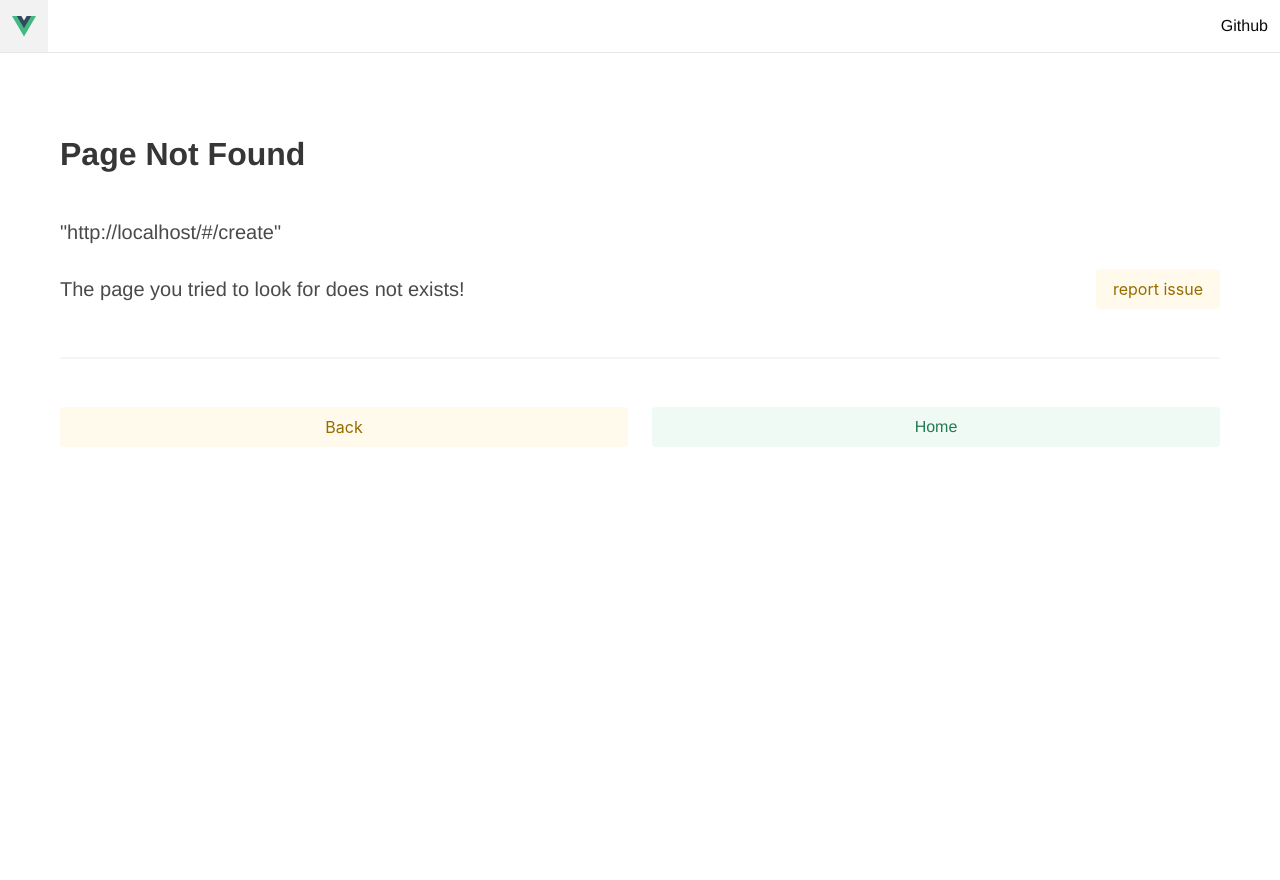
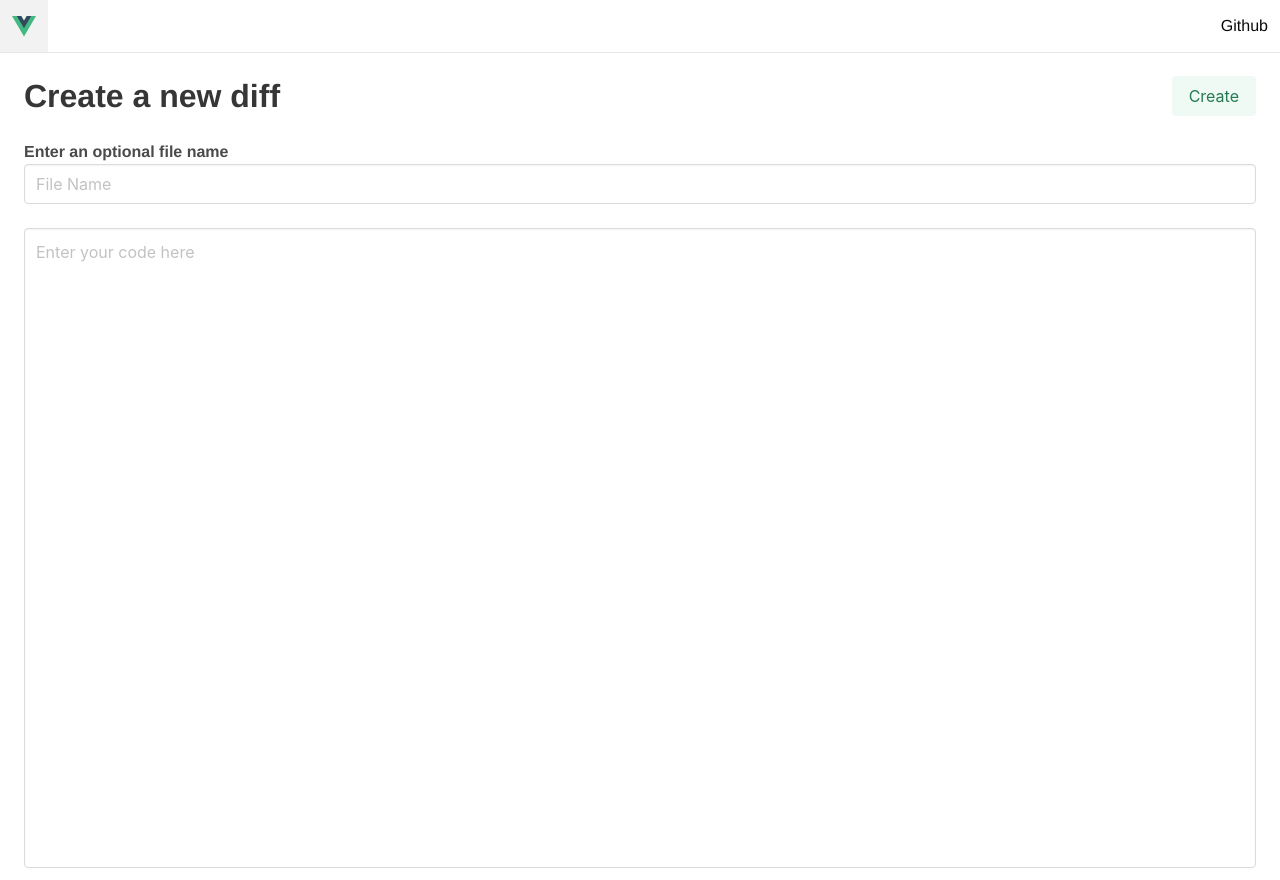
Before and after one commit to Enkel-Digital/diff, a Vue app in the folder app/: page /#/create in a window 1280 px wide. Before the commit this address had no page. Before the commit the page ends 800 px from the top, so only its background shows below. Built offline with nearby package versions, Linux system fonts and the light colour scheme.

Commit message:
Scaffold Create diff view.

```diff
--- a/app/src/router/index.ts
+++ b/app/src/router/index.ts
@@ -28,6 +28,11 @@ const router = createRouter({
       path: "/",
       name: "home",
       component: Home,
+    },
+    {
+      path: "/create",
+      name: "create",
+      component: () => import("../views/Create.vue"),
     },
     {
       path: "/diff/:diffID",
--- /dev/null
+++ b/app/src/views/Create.vue
@@ -0,0 +1,64 @@
+<template>
+  <div class="columns is-multiline is-vcentered mx-3">
+    <div class="column">
+      <p class="title">Create a new diff</p>
+    </div>
+
+    <div class="column is-narrow">
+      <button class="button is-light is-success" @click="create">Create</button>
+    </div>
+
+    <!-- @todo Add input element to upload file directly instead -->
+
+    <div class="column is-full">
+      <label>
+        <b>Enter an optional file name</b>
+
+        <input
+          v-model="fileName"
+          type="text"
+          class="input"
+          placeholder="File Name"
+        />
+      </label>
+    </div>
+
+    <div class="column is-full">
+      <!-- @todo Use a editor library instead to do things like show line number and all -->
+      <textarea
+        class="textarea has-fixed-size"
+        placeholder="Enter your code here"
+      ></textarea>
+    </div>
+  </div>
+</template>
+
+<script lang="ts">
+import { defineComponent } from "vue";
+
+export default defineComponent({
+  name: "Create",
+
+  data(): { fileName: string } {
+    return { fileName: "" };
+  },
+
+  methods: {
+    async create() {
+      this.fileName;
+
+      // Call API
+      // If filename is blank, generate a random file name??
+
+      // Once created, redirect back to home view
+      this.$router.push({ name: "home" });
+    },
+  },
+});
+</script>
+
+<style scoped>
+textarea {
+  height: 100vh;
+}
+</style>
```
